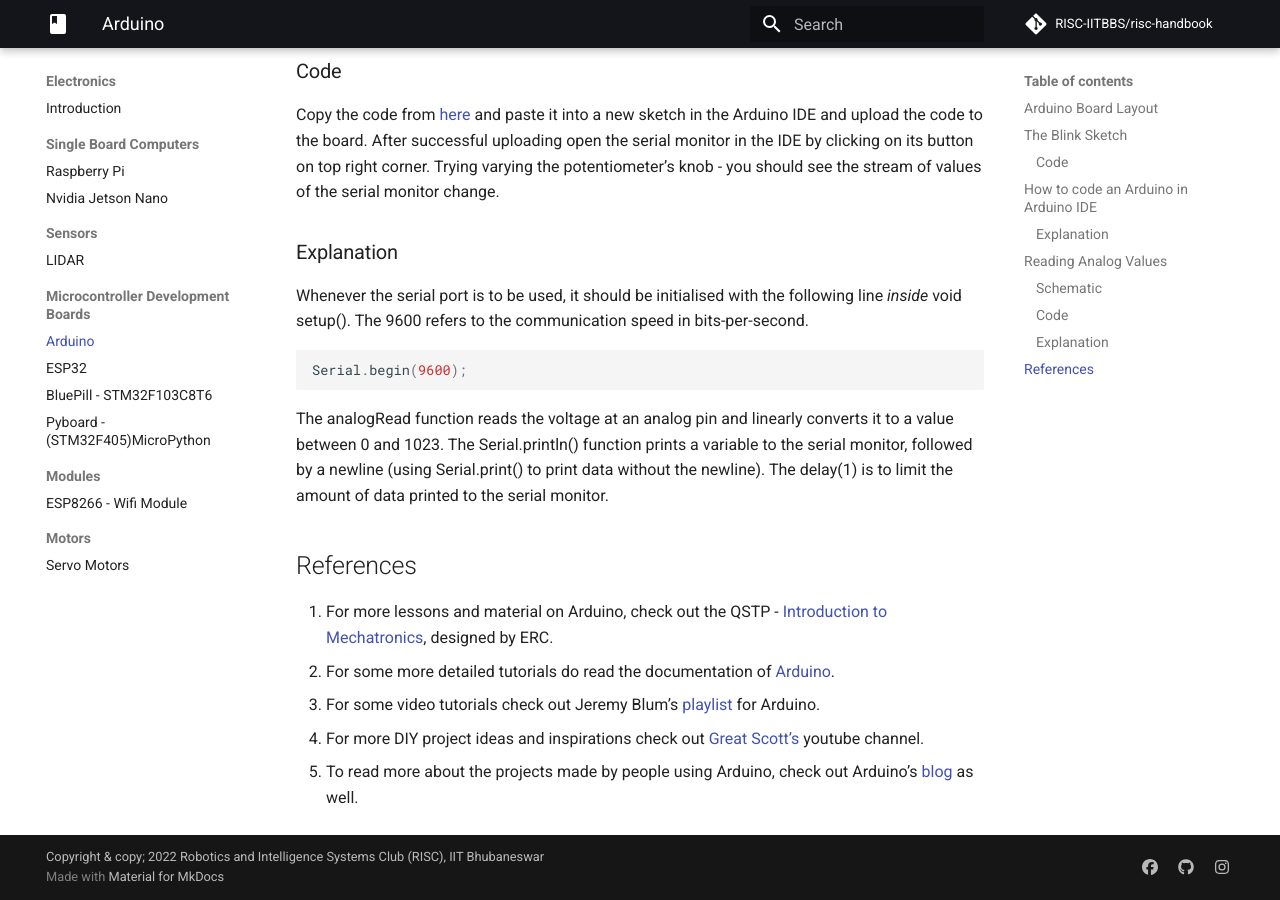
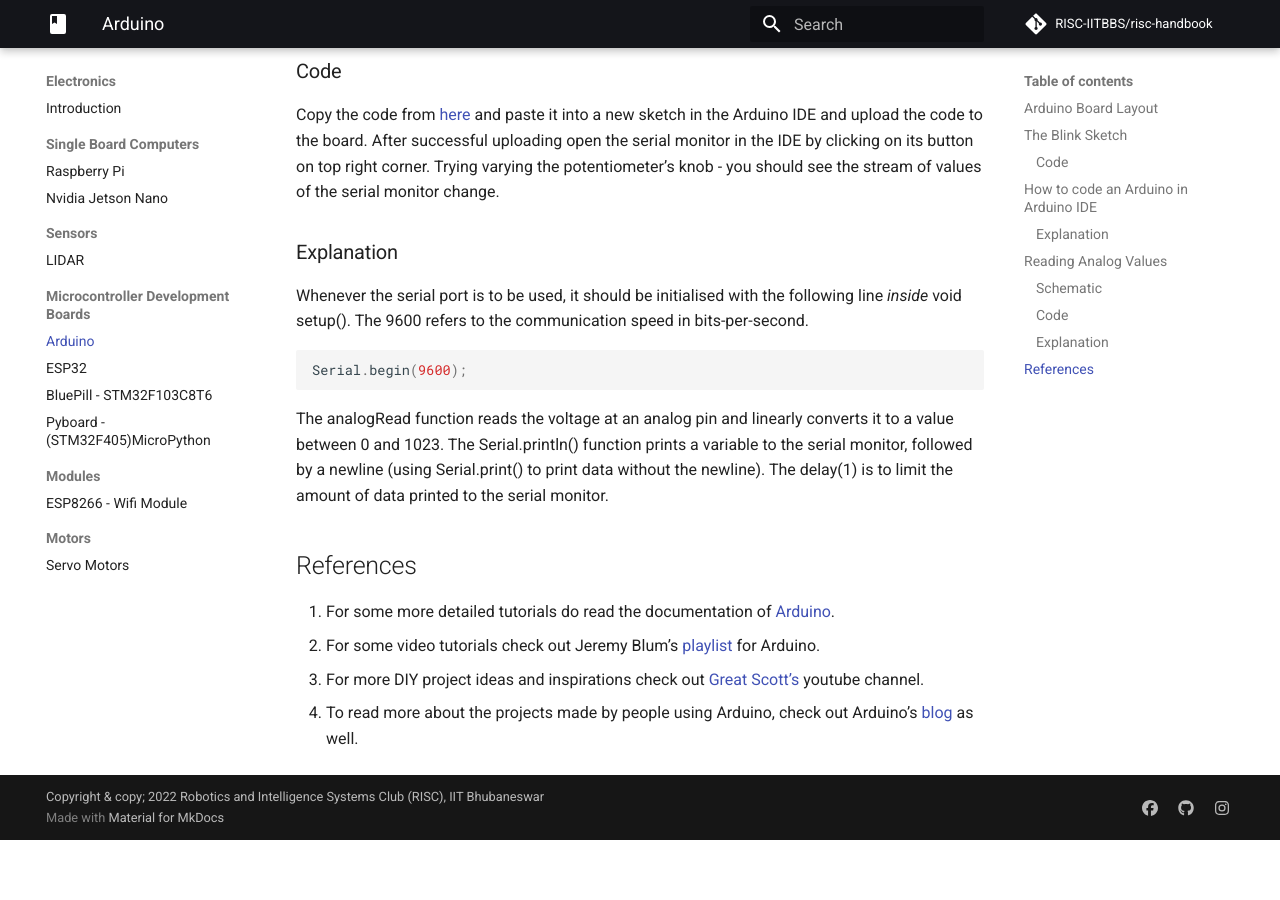
Before and after one commit to RISC-IITBBS/risc-handbook, an MkDocs documentation site: the page built from docs/electronics/Development_Boards/Arduino.md, in a window 1280 px wide and 900 px high, scrolled down 3251 px. Built offline with MkDocs 1.6.1 and Material for MkDocs 9.7.7, drawn with Linux system fonts in a browser that asks for light colours; comment, search, counter and statistics services are not loaded; after the commit the page ends 4091 px from its top, so only the background shows below that.

Commit message:
minor commit

```diff
--- a/docs/electronics/Development_Boards/Arduino.md
+++ b/docs/electronics/Development_Boards/Arduino.md
@@ -110,7 +110,7 @@
 
 ## References
 
-1. For more lessons and material on Arduino, check out the QSTP - [Introduction to Mechatronics](https://github.com/ERC-BPGC/QSTP-Introduction-to-Mechatronics/tree/master/Module%201%20-%20Electronics%20and%20Arduino), designed by ERC.
+
 2. For some more detailed tutorials do read the documentation of [Arduino](https://www.arduino.cc/en/Tutorial/HomePage).
 3. For some video tutorials check out Jeremy Blum's [playlist](https://www.youtube.com/playlist?list=PLA567CE235D39FA84) for Arduino.
 4. For more DIY project ideas and inspirations check out [Great Scott's](https://www.youtube.com/c/greatscottlab/featured) youtube channel.
```
